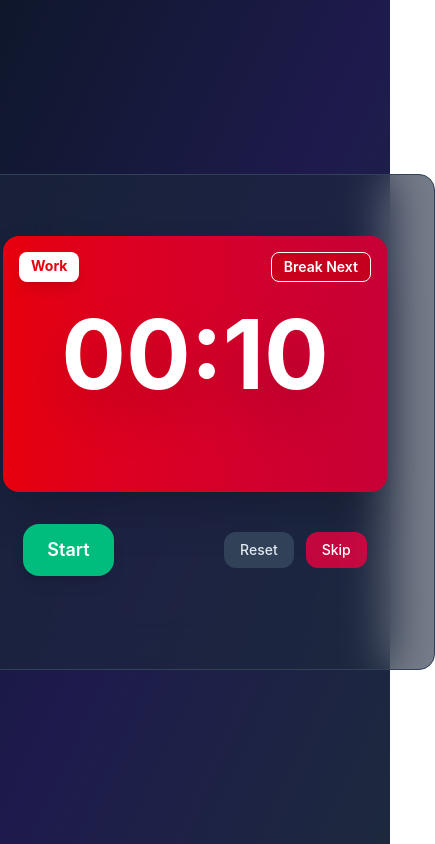
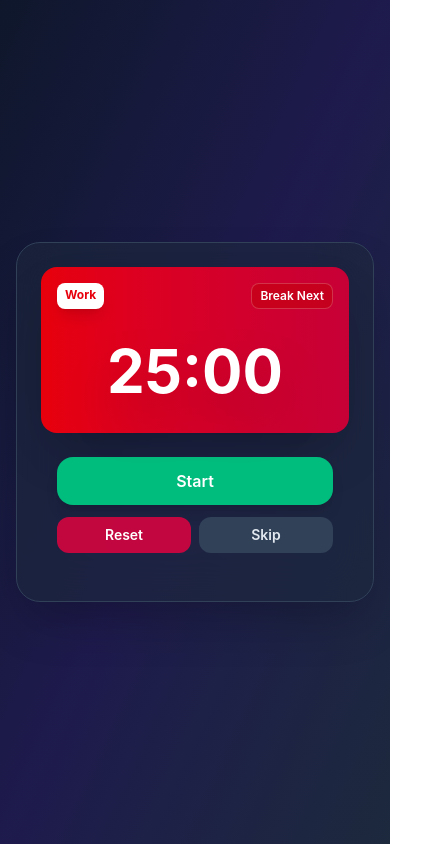
Before and after one commit to Harsh26-star/pomodoro-timer, a React (Vite) app: page / in a window 390 px wide. Shown: the whole page, 435 px wide, since content can reach past the window. Built offline with nearby package versions, Linux system fonts and the light colour scheme.

Commit message:
feat: Add responsive design with modern glassmorphism UI

```diff
--- a/src/App.jsx
+++ b/src/App.jsx
@@ -4,7 +4,7 @@ import Controls from './components/Controls';
 
 function App() {
   // Timer States
-  const [timeRemaining, setTimeRemaining] = useState(10);
+  const [timeRemaining, setTimeRemaining] = useState(1500);
   const [isRunning, setIsRunning] = useState(false);
   const [sessionType, setSessionType] = useState('Work');
 
@@ -39,7 +39,7 @@ function App() {
       }, 1000);
 
       return () => clearInterval(interval);
-    };
+    }
   }, [isRunning, sessionType, workDuration, breakDuration]);
 
   const handleStartPause = () => {
@@ -59,10 +59,9 @@ function App() {
   }
 
   return (
-    <>
-      <div className='flex flex-col justify-center items-center min-h-screen bg-gradient-to-br from-slate-900 via-indigo-950 to-slate-800'>
-        <div className='flex flex-col justify-center items-center bg-slate-800/60 backdrop-blur-xl border border-slate-700 p-5 rounded-2xl h-124 w-120'>
-          <Timer
+    <div className='flex flex-col justify-center items-center min-h-screen bg-gradient-to-br from-slate-900 via-indigo-950 to-slate-800 overflow-x-hidden p-4'>
+      <div className='flex flex-col justify-center items-center bg-slate-800/60 backdrop-blur-xl border border-slate-700 p-6 md:p-8 lg:p-10 rounded-3xl shadow-2xl max-w-md w-full'>
+        <Timer
           time={formatTime(timeRemaining)}
           sessionType={sessionType}
         />
@@ -72,9 +71,8 @@ function App() {
           onReset={handleReset}
           onSkip={handleSkip}
         />
-        </div>
       </div>
-    </>
+    </div>
   )
 }
 
--- a/src/components/Controls.jsx
+++ b/src/components/Controls.jsx
@@ -2,21 +2,28 @@ import React from 'react'
 
 function Controls({ isRunning, onStartPause, onReset, onSkip }) {
   return (
-    <div className="flex justify-around items-center gap-4 py-8 w-full">
+    <div className="flex flex-col sm:flex-row justify-around items-center gap-3 md:gap-4 py-6 md:py-8 w-full px-4">
       <button
         onClick={onStartPause}
-        className={`px-6 py-3 text-lg font-semibold rounded-2xl transition-all duration-200 active:scale-95 shadow-lg ${isRunning
-          ? 'bg-amber-400 hover:bg-amber-500 text-slate-900'
-          : 'bg-emerald-500 hover:bg-emerald-600 text-white'
-          }`}>{isRunning ? 'Pause' : 'Start'}</button>
-      <div className="flex gap-3">
+        className={`w-full sm:w-auto
+          px-8 md:px-10 py-3 md:py-4
+          text-base md:text-lg
+          font-semibold
+          rounded-2xl
+          transition
+          shadow-lg ${isRunning
+            ? 'bg-amber-400 hover:bg-amber-500 text-slate-900'
+            : 'bg-emerald-500 hover:bg-emerald-600 text-white'
+          }`}>{isRunning ? 'Pause' : 'Start'}
+      </button>
+      <div className="flex gap-2 md:gap-3 w-full sm:w-auto">
         <button
           onClick={onReset}
-          className="px-4 py-2 text-sm font-medium bg-slate-700 text-slate-200 hover:bg-slate-600 transition-all duration-200 active:scale-95 rounded-xl "
-          >Reset</button>
+          className="flex-1 sm:flex-none px-4 md:px-5 py-2 md:py-3 text-sm md:text-base font-semibold bg-rose-600/80 text-white hover:bg-rose-600 transition-all duration-200 active:scale-95 rounded-xl "
+        >Reset</button>
         <button
           onClick={onSkip}
-          className="px-4 py-2 text-sm font-medium  rounded-xl bg-rose-600/80 text-white hover:bg-rose-600 transition-all duration-200 active:scale-95">Skip</button>
+          className="flex-1 sm:flex-none px-4 md:px-5 py-2 md:py-3 text-sm md:text-base font-semibold  rounded-xl bg-slate-700 text-slate-200 hover:bg-slate-600 transition-all duration-200 active:scale-95">Skip</button>
       </div>
     </div>
   )
--- a/src/components/Timer.jsx
+++ b/src/components/Timer.jsx
@@ -1,24 +1,21 @@
 function Timer({ time, sessionType }) {
   return (
-    <div className='flex justify-center items-center'>
-      <div className='bg-gradient-to-r from-red-600 to-rose-700 flex flex-col items-center w-96 h-64 rounded-2xl shadow-2xl p-4'>
-
+    <div className='bg-gradient-to-r from-red-600 to-rose-700 flex flex-col items-center w-full h-auto rounded-2xl shadow-2xl p-4 md:p-6'>
       {/* Session indicators */}
-        <div className='flex justify-between w-full mb-6'>
-          <span className='bg-white text-red-600 px-3 py-1 rounded-lg font-bold text-sm shadow-lg'>
+      <div className='flex justify-between w-full mb-4 md:mb-6'>
+        <span className='bg-white text-red-600 px-2 py-1 md:px-3 md:py-1 rounded-lg font-bold text-xs md:text-sm shadow-lg'>
           {sessionType}
         </span>
 
-          <span className='bg-red-700/50 text-white px-3 py-1 rounded-lg font-semibold text-sm border'>
+        <span className='bg-red-700/50 text-white px-2 py-1 md:px-3 md:py-1 rounded-lg font-semibold text-xs md:text-sm border border-white/20'>
           {sessionType === 'Work' ? 'Break Next' : 'Work Next'}
         </span>
       </div>
 
       {/* Timer */}
-        <p className='text-white text-8xl font-bold drop-shadow-2xl flex items-center'>
+      <p className='text-white text-6xl sm:text-7xl md:text-8xl lg:text-9xl font-bold drop-shadow-2xl flex items-center my-4 md:my-8'>
         {time}
       </p>
-      </div>
     </div>
   );
 }
```
Lines whose indentation alone changed are shown as unchanged.
